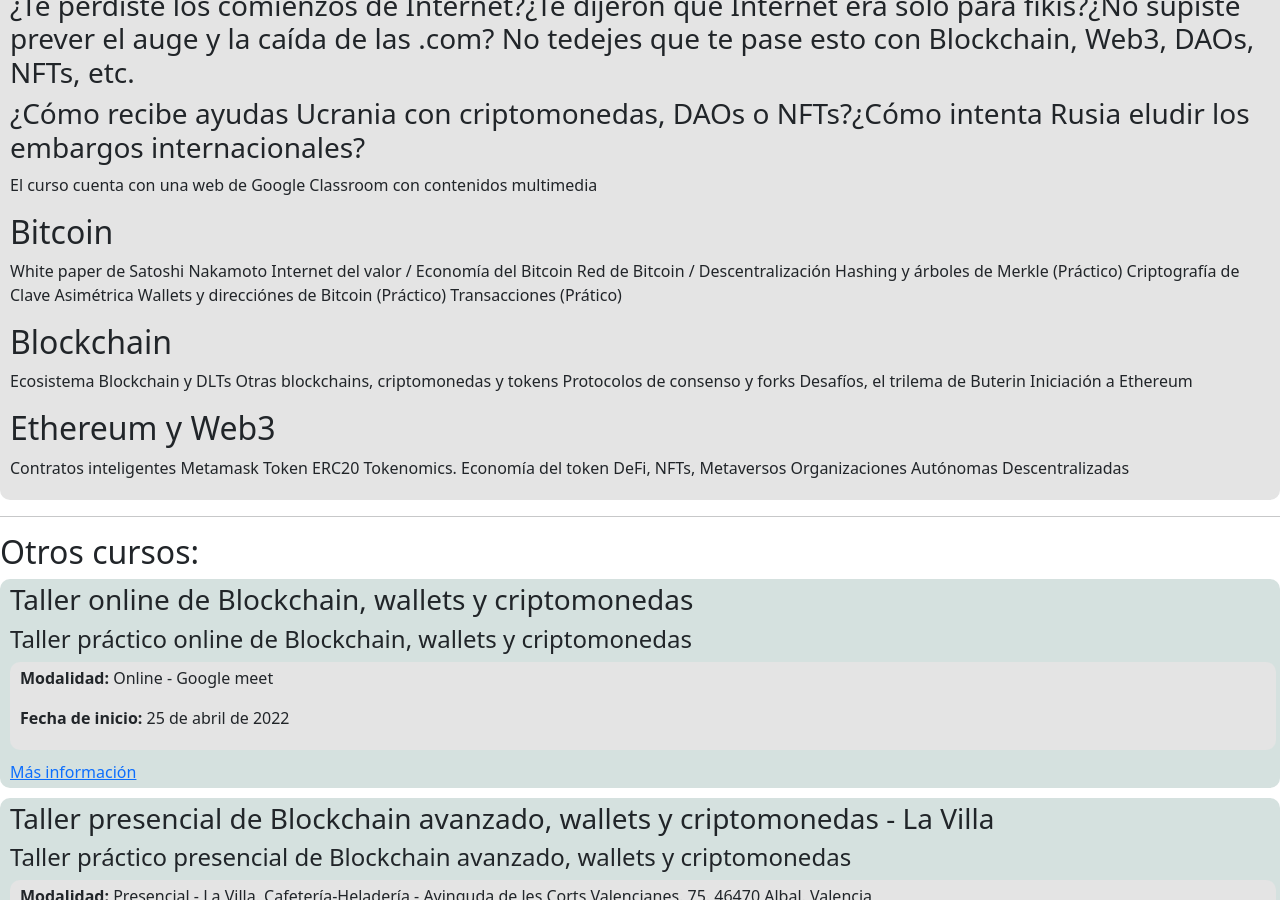
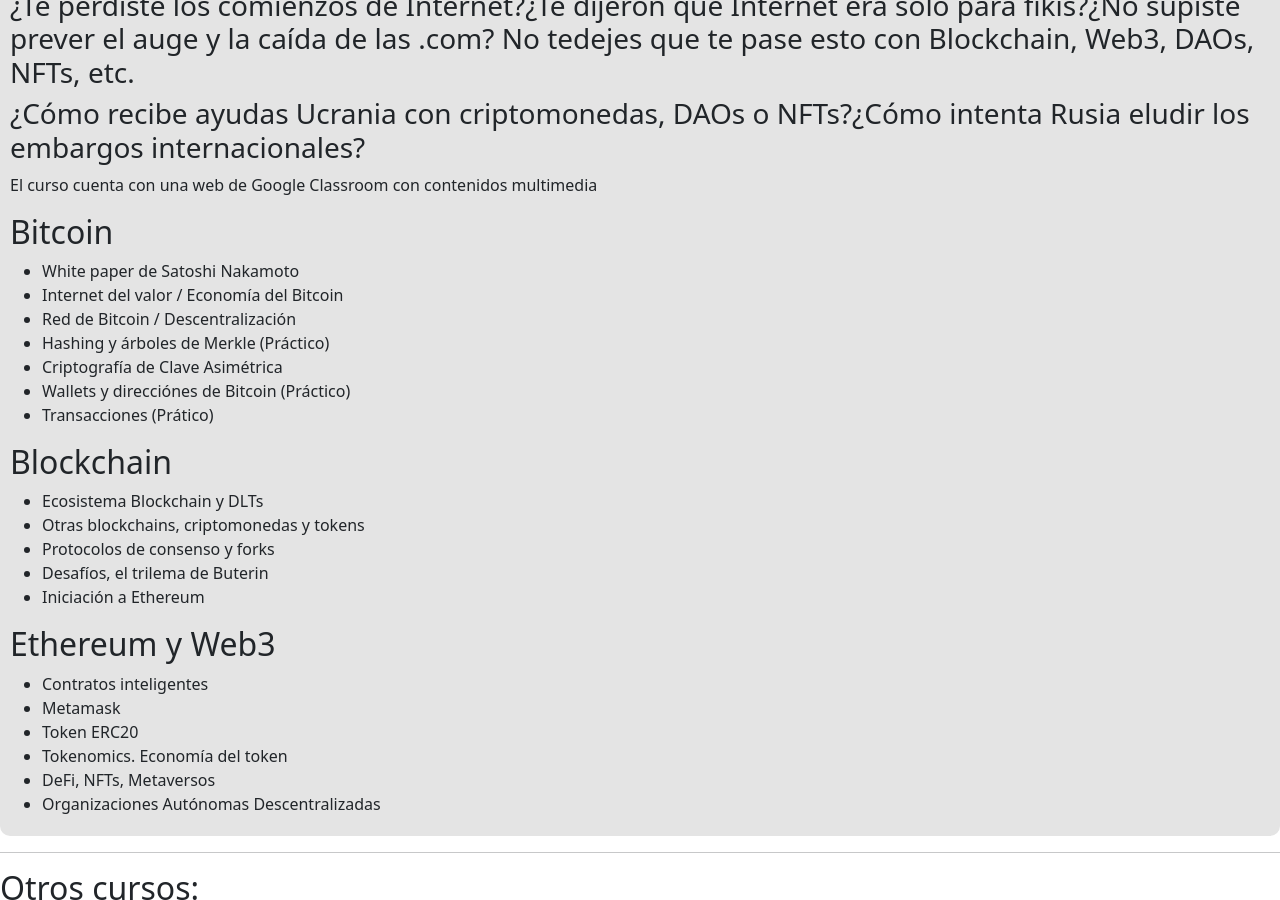
Before and after one commit to DAOsAcademy/DAOsAcademy, a Jekyll site: the page built from _cursos/lavillainiciacionintensivo.md, in a window 1280 px wide and 900 px high, scrolled down 753 px. Built offline with Jekyll 4.4.1, drawn with Linux system fonts in a browser that asks for light colours.

```diff
--- a/_cursos/lavillainiciacionintensivo.md
+++ b/_cursos/lavillainiciacionintensivo.md
@@ -26,27 +26,27 @@ El curso cuenta con una web de Google Classroom con contenidos multimedia
 
 ## Bitcoin
 
-White paper de Satoshi Nakamoto
-Internet del valor / Economía del Bitcoin
-Red de Bitcoin / Descentralización
-Hashing y árboles de Merkle (Práctico)
-Criptografía de Clave Asimétrica
-Wallets y direcciónes de Bitcoin (Práctico)
-Transacciones (Prático)
+* White paper de Satoshi Nakamoto
+* Internet del valor / Economía del Bitcoin
+* Red de Bitcoin / Descentralización
+* Hashing y árboles de Merkle (Práctico)
+* Criptografía de Clave Asimétrica
+* Wallets y direcciónes de Bitcoin (Práctico)
+* Transacciones (Prático)
 
 ## Blockchain
 
-Ecosistema Blockchain y DLTs
-Otras blockchains, criptomonedas y tokens
-Protocolos de consenso y forks
-Desafíos, el trilema de Buterin
-Iniciación a Ethereum
+* Ecosistema Blockchain y DLTs
+* Otras blockchains, criptomonedas y tokens
+* Protocolos de consenso y forks
+* Desafíos, el trilema de Buterin
+* Iniciación a Ethereum
 
 ## Ethereum y Web3
 
-Contratos inteligentes
-Metamask
-Token ERC20
-Tokenomics. Economía del token
-DeFi, NFTs, Metaversos
-Organizaciones Autónomas Descentralizadas
+* Contratos inteligentes
+* Metamask
+* Token ERC20
+* Tokenomics. Economía del token
+* DeFi, NFTs, Metaversos
+* Organizaciones Autónomas Descentralizadas
```
